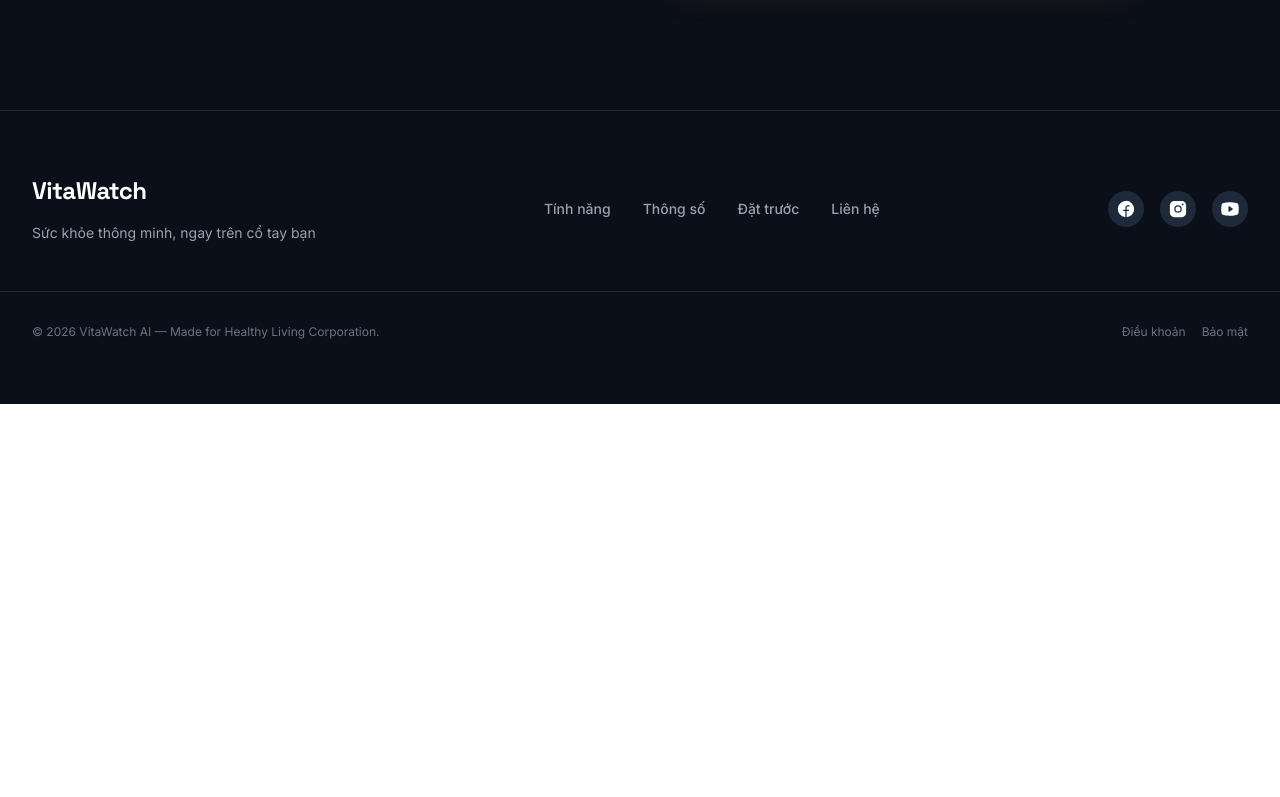
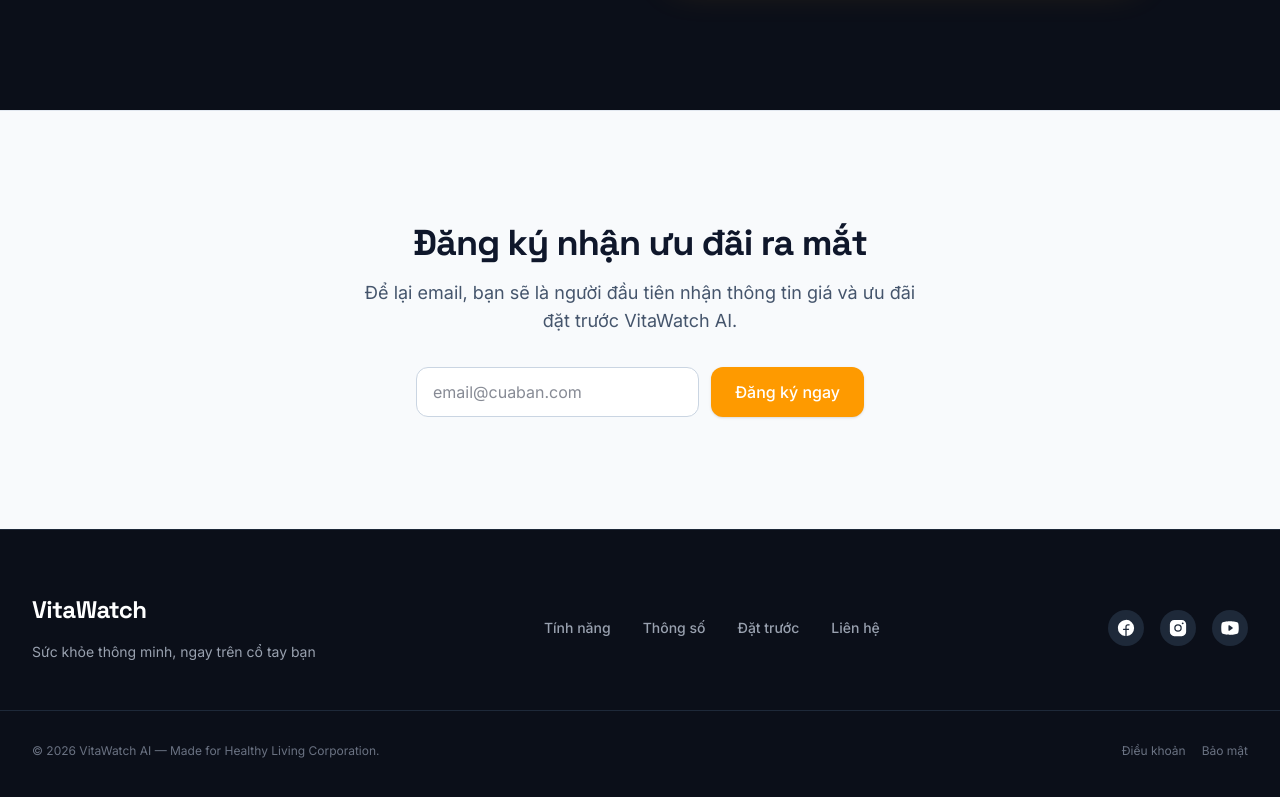
Before and after one commit to giahuydev/smart-health-watch, a Next.js app: page / in a window 1280 px wide. Shown: the part 2837-3634 px from the top of the page. Before the commit the page ends 3241 px from the top, so only its background shows below. Built offline with nearby package versions, Linux system fonts and the light colour scheme.

Commit message:
feat: add Newsletter section with API route and validation

```diff
--- /dev/null
+++ b/app/api/newsletter/route.ts
@@ -0,0 +1,49 @@
+import { NextResponse } from "next/server";
+import { newsletterSchema } from "@/lib/validations";
+import { supabase } from "@/lib/supabase";
+
+export async function POST(request: Request) {
+  try {
+    const body = await request.json();
+    const result = newsletterSchema.safeParse(body);
+
+    if (!result.success) {
+      return NextResponse.json(
+        { error: "Dữ liệu không hợp lệ", details: result.error.errors },
+        { status: 400 }
+      );
+    }
+
+    const { email } = result.data;
+
+    // 1. Lưu vào Supabase (Bỏ qua lỗi duplicate nếu đã đăng ký)
+    const { error: supabaseError } = await supabase
+      .from("subscribers")
+      .insert([{ email }]);
+
+    if (supabaseError && supabaseError.code !== "23505") { // 23505 = unique_violation
+      console.error("Supabase Error:", supabaseError);
+      return NextResponse.json({ error: "Lỗi server khi lưu trữ" }, { status: 500 });
+    }
+
+    // 2. Forward sang Webhook (nếu có)
+    const webhookUrl = process.env.WEBHOOK_URL;
+    if (webhookUrl) {
+      try {
+        await fetch(webhookUrl, {
+          method: "POST",
+          headers: { "Content-Type": "application/json" },
+          body: JSON.stringify({ event: "new_subscriber", email }),
+        });
+      } catch (err) {
+        console.error("Webhook Error:", err);
+        // Không block flow nếu webhook lỗi
+      }
+    }
+
+    return NextResponse.json({ success: true, message: "Đăng ký thành công" });
+  } catch (error) {
+    console.error("Newsletter API Error:", error);
+    return NextResponse.json({ error: "Lỗi server không xác định" }, { status: 500 });
+  }
+}
--- a/app/page.tsx
+++ b/app/page.tsx
@@ -3,6 +3,7 @@
 import { HeroSection } from "@/components/sections/HeroSection";
 import { FeatureSection } from "@/components/sections/FeatureSection";
 import { SpecsSection } from "@/components/sections/SpecsSection";
+import { NewsletterSection } from "@/components/sections/NewsletterSection";
 
 export default function Home() {
   return (
@@ -12,6 +13,7 @@
         <HeroSection />
         <FeatureSection />
         <SpecsSection />
+        <NewsletterSection />
       </main>
       <Footer />
     </>
--- /dev/null
+++ b/components/sections/NewsletterSection.tsx
@@ -0,0 +1,74 @@
+"use client";
+
+import { useState } from "react";
+import { useForm } from "react-hook-form";
+import { zodResolver } from "@hookform/resolvers/zod";
+import { newsletterSchema, type NewsletterFormValues } from "@/lib/validations";
+import { Button } from "@/components/ui/Button";
+import { toast } from "react-hot-toast";
+
+export function NewsletterSection() {
+  const [isLoading, setIsLoading] = useState(false);
+
+  const {
+    register,
+    handleSubmit,
+    reset,
+    formState: { errors },
+  } = useForm<NewsletterFormValues>({
+    resolver: zodResolver(newsletterSchema),
+  });
+
+  const onSubmit = async (data: NewsletterFormValues) => {
+    setIsLoading(true);
+    try {
+      const response = await fetch("/api/newsletter", {
+        method: "POST",
+        headers: { "Content-Type": "application/json" },
+        body: JSON.stringify(data),
+      });
+
+      if (!response.ok) throw new Error("API Error");
+
+      toast.success("Đăng ký thành công! Chúng tôi sẽ liên hệ bạn sớm.");
+      reset();
+    } catch (error) {
+      toast.error("Có lỗi xảy ra, vui lòng thử lại.");
+    } finally {
+      setIsLoading(false);
+    }
+  };
+
+  return (
+    <section className="py-20 lg:py-28 bg-snow dark:bg-gray-900 border-t border-slate-200 dark:border-gray-800">
+      <div className="max-w-3xl mx-auto px-4 sm:px-6 lg:px-8 text-center">
+        <h2 className="text-3xl md:text-4xl font-heading font-bold tracking-tight mb-4 text-slate-900 dark:text-gray-100">
+          Đăng ký nhận ưu đãi ra mắt
+        </h2>
+        <p className="text-lg text-slate-600 dark:text-gray-400 mb-8 max-w-xl mx-auto">
+          Để lại email, bạn sẽ là người đầu tiên nhận thông tin giá và ưu đãi đặt trước VitaWatch AI.
+        </p>
+
+        <form onSubmit={handleSubmit(onSubmit)} className="max-w-md mx-auto flex flex-col gap-2 relative">
+          <div className="flex flex-col sm:flex-row gap-3">
+            <input
+              type="email"
+              placeholder="email@cuaban.com"
+              {...register("email")}
+              disabled={isLoading}
+              className="flex-1 px-4 py-3 rounded-xl border border-slate-300 dark:border-gray-700 bg-white dark:bg-gray-800 text-slate-900 dark:text-white focus:outline-none focus:ring-2 focus:ring-emerald-500 focus:border-transparent transition-all disabled:opacity-50"
+            />
+            <Button variant="primary" type="submit" disabled={isLoading} className="w-full sm:w-auto shrink-0">
+              {isLoading ? "Đang gửi..." : "Đăng ký ngay"}
+            </Button>
+          </div>
+          {errors.email && (
+            <p className="text-red-500 text-sm text-left px-2 absolute -bottom-6 left-0">
+              {errors.email.message}
+            </p>
+          )}
+        </form>
+      </div>
+    </section>
+  );
+}
--- /dev/null
+++ b/lib/supabase.ts
@@ -0,0 +1,6 @@
+import { createClient } from "@supabase/supabase-js";
+
+const supabaseUrl = process.env.NEXT_PUBLIC_SUPABASE_URL || "https://placeholder-url.supabase.co";
+const supabaseKey = process.env.SUPABASE_KEY || "placeholder-key";
+
+export const supabase = createClient(supabaseUrl, supabaseKey);
--- /dev/null
+++ b/lib/validations.ts
@@ -0,0 +1,7 @@
+import { z } from "zod";
+
+export const newsletterSchema = z.object({
+  email: z.string().email({ message: "Email không hợp lệ" }),
+});
+
+export type NewsletterFormValues = z.infer<typeof newsletterSchema>;
```
